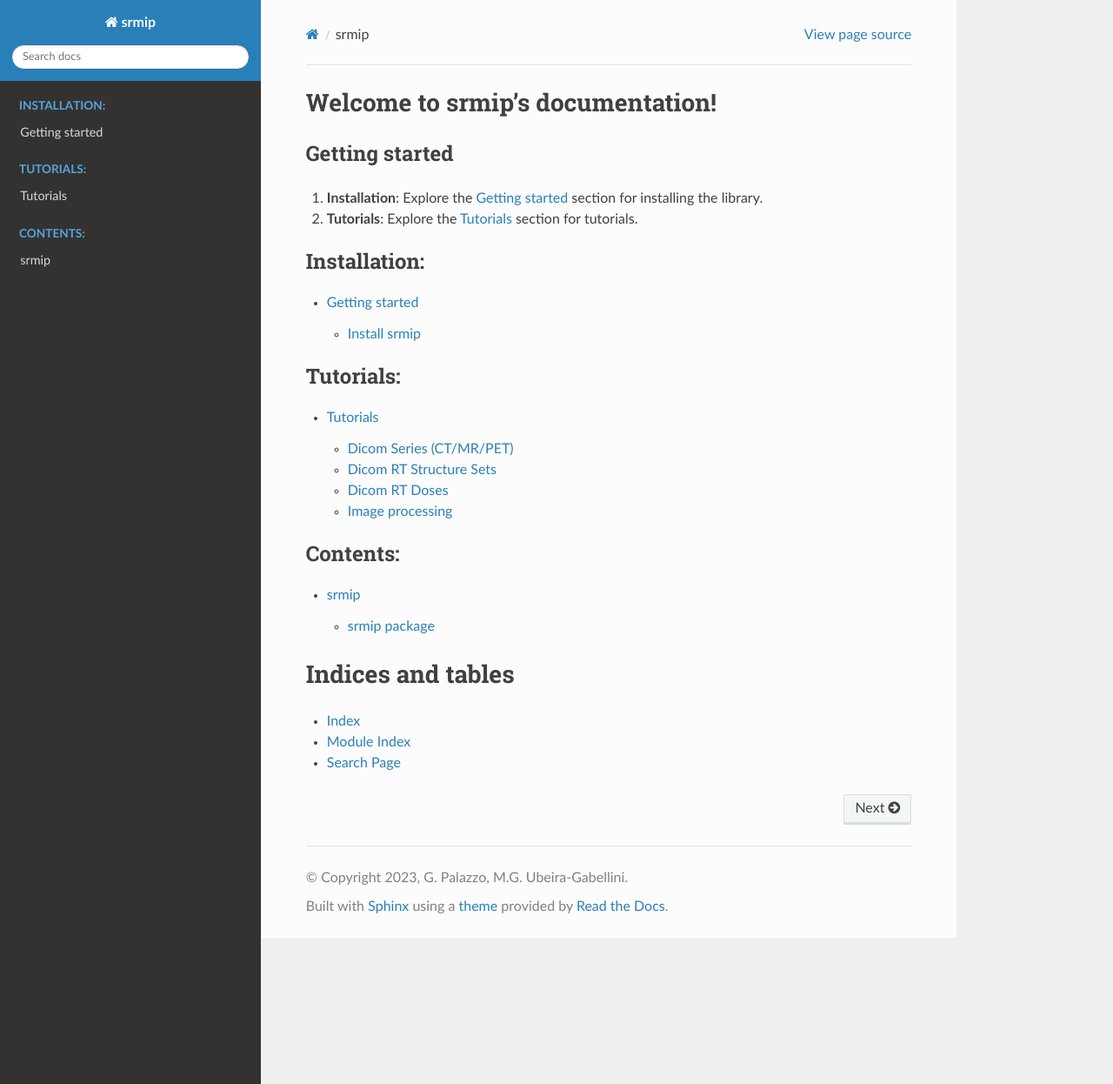
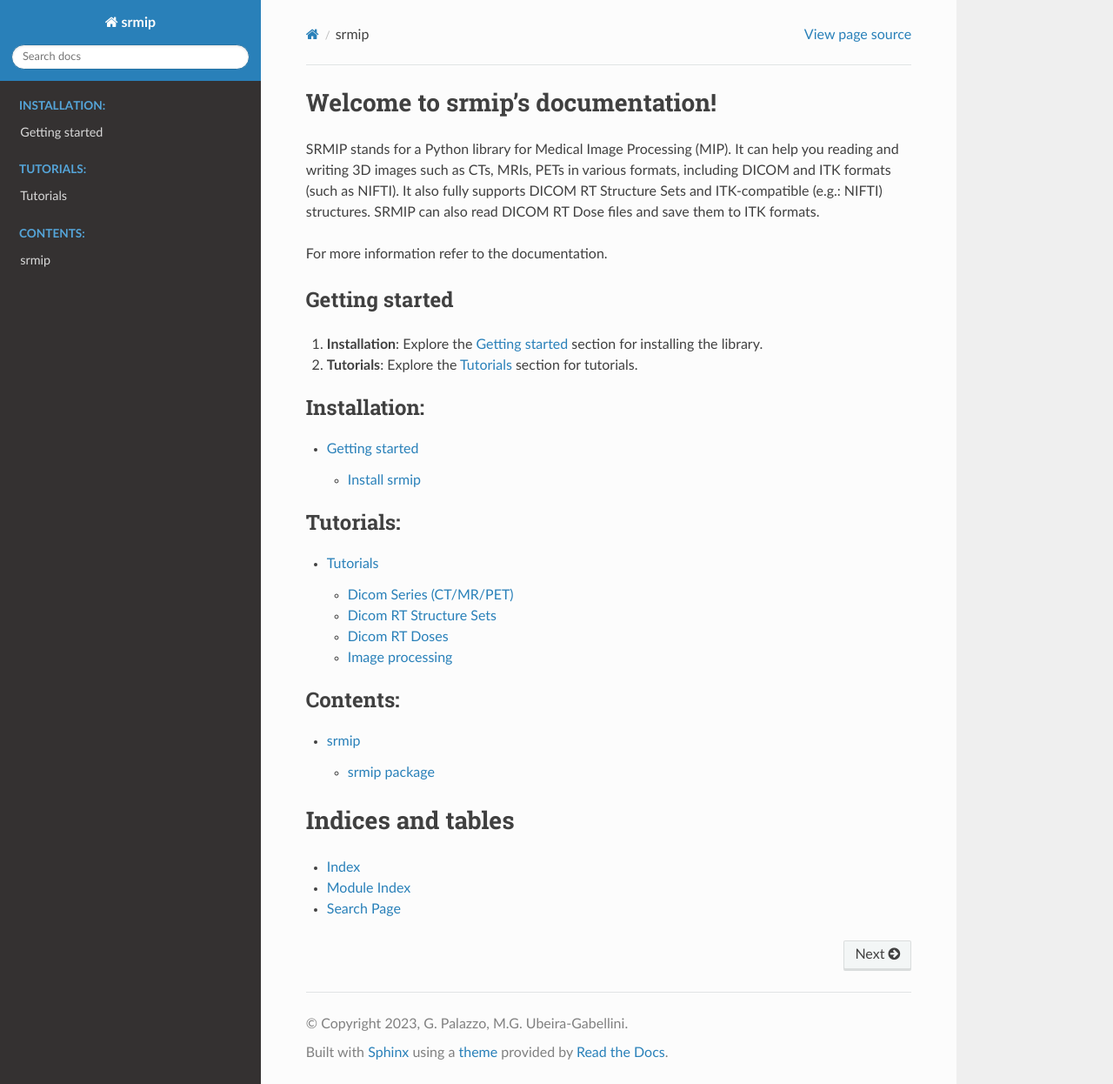
Before and after one commit to pymaitre/resmip, a Sphinx documentation site: the page built from docs/source/index.rst, in a window 1280 px wide and 1246 px high. Shown: the whole window at 87% size. Built offline with Sphinx 7.4.7 and the Read the Docs theme 3.1.0, drawn with Linux system fonts in a browser that asks for light colours.

Commit message:
Update index.rst with description srmip

```diff
--- a/docs/source/index.rst
+++ b/docs/source/index.rst
@@ -8,6 +8,10 @@
 
 Welcome to srmip's documentation!
 =================================
+SRMIP stands for a Python library for Medical Image Processing (MIP). It can help you reading and writing 3D images such as CTs, MRIs, PETs in various formats, including DICOM and ITK formats (such as NIFTI).
+It also fully supports DICOM RT Structure Sets and ITK-compatible (e.g.: NIFTI) structures. SRMIP can also read DICOM RT Dose files and save them to ITK formats.
+
+For more information refer to the documentation.
 
 Getting started
 ---------------
```
